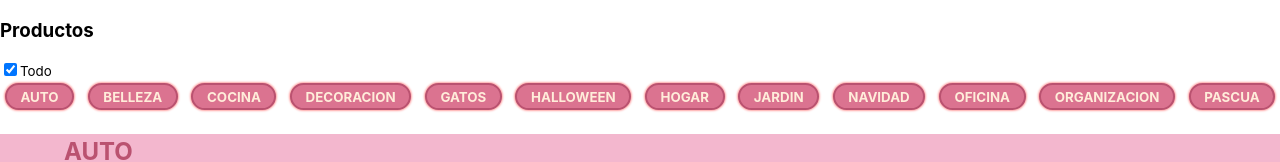
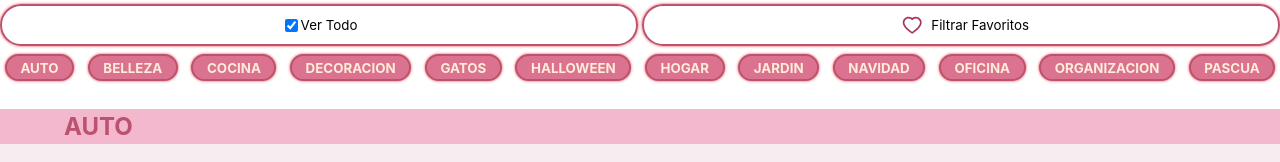
Before and after one commit to eggonzal/clogreen, a React (Create React App) app: page / in a window 1280 px wide. Shown: the top 162 px of the page. Built offline with nearby package versions, Linux system fonts and the light colour scheme.

Commit message:
Improves favorites filter
Signed-off-by: Emiliano Gibran Gonzalez Perez <emiliano.gonzalez@oracle.com>

```diff
--- a/src/App.css
+++ b/src/App.css
@@ -143,6 +143,7 @@
   color: #aa3355;
 }
 
+
 /* Modal */
 .ProductCard {
   position: relative;
@@ -218,13 +219,33 @@
   gap: 0.25rem;
   margin-bottom: 0.5rem;
   font-size: smaller;
+  padding-block: 0.25rem;
 }
 .ProductToolbar label {
   cursor: pointer;
 }
-.ProductToolbar__All { width: 100%;}
-.ProductToolbar__All, .ProductToolbar__All > * {
+.ProductToolbar__All, .ProductToolbar__FavoritesFilter {
+  flex: 1 0 49%;
+  text-align: center;
+
+  border: 2px solid #ba5270;
+  border-radius: 5rem;
+  align-self: stretch;
+  display: flex;
+  justify-content: center;
+  align-items: center;
+
+  box-shadow: 0px 0 2px 1px #ff00005c;
+  margin-bottom: 0.25rem;
+}
+
+.ProductToolbar__All, .ProductToolbar__FavoritesFilter, .ProductToolbar__All > * {
   cursor: pointer;
+}
+
+.ProductToolbar__FavoritesFilter__Icon {
+  font-size: 1.4rem;
+  color: #aa3355;
 }
 .ProductToolbar__option {
 	border: 2px solid #dbc4ce;
--- a/src/App.js
+++ b/src/App.js
@@ -7,11 +7,11 @@ import { AiOutlineHeart, AiFillHeart } from "react-icons/ai";
 import IconButton from '@mui/material/IconButton';
 import { FavoritesProvider, useFavorites } from "./FavoritesContext";
 
-function ProductCard({ descripcion, enlace, notas, imageurl, onViewMore }) {
-  const { favorites, toggleFavorite } = useFavorites();
+function ProductCard({ categoria, descripcion, enlace, notas, imageurl, onViewMore }) {
+  const { favorites, toggleFavorite, filterFavorites } = useFavorites();
   const isFavorite = !!favorites.filter(p => p.descripcion === descripcion).length;
   return (
-    <div className="ProductCard">
+    <div className="ProductCard" hidden={filterFavorites && !isFavorite}>
       <img src={imageurl} alt={descripcion} className="ProductImage" />
       <h2 className="ProductTitle">{descripcion}</h2>
       <p className="ProductDescription">{notas}</p>
@@ -26,7 +26,7 @@ function ProductCard({ descripcion, enlace, notas, imageurl, onViewMore }) {
         </Tooltip>
       )}
       <div className="CardToolbar">
-        <IconButton onClick={e => toggleFavorite({descripcion, enlace, notas, imageurl})}>
+        <IconButton onClick={e => toggleFavorite({categoria, descripcion, enlace, notas, imageurl})}>
             {isFavorite ? <AiFillHeart  className="ProductCard__Favorite"/> : <AiOutlineHeart  className="ProductCard__Favorite"/>}
         </IconButton>
         <a href={enlace} target="_blank">
@@ -120,8 +120,11 @@ function ProductToolbar({
   onCategoriesChange,
 }) {
   const [selectAll, setSelectAll] = useState(false);
+  const {categoriesWithFavorites, filterFavorites, setFilterFavorites} = useFavorites()
 
   const handleCheckboxChange = (category) => {
+    if(filterFavorites && !categoriesWithFavorites.includes(category)) return;
+
     const updatedCategoriesSelected = [...selectedCategories];
     if (updatedCategoriesSelected.includes(category)) {
       updatedCategoriesSelected.splice(updatedCategoriesSelected.indexOf(category), 1);
@@ -140,13 +143,22 @@ function ProductToolbar({
       onCategoriesChange([]);
     }
   };
+  const handleFilterFavorites = () => {
+    setFilterFavorites(!filterFavorites);
+  }
 
   useEffect(() => {
     // Verificar si todas las categorías están seleccionadas para actualizar selectAll
-    if (selectedCategories.length === categories.length) {
-      setSelectAll(true);
-    } else {
-      setSelectAll(false);
+    if(filterFavorites){
+      if (selectedCategories.length === categoriesWithFavorites.length)
+        setSelectAll(true);
+      else
+        setSelectAll(false);
+    }else{
+      if (selectedCategories.length === categories.length)
+        setSelectAll(true);
+      else
+        setSelectAll(false);
     }
   }, [categories, selectedCategories]);
 
@@ -159,23 +171,26 @@ function ProductToolbar({
           type="checkbox"
           id="selectAll"
           checked={selectAll}
+          onChange={(e) => {handleSelectAllChange(); e.stopPropagation()}}
         />
-        <span htmlFor="selectAll">Todo</span>
+        <span htmlFor="selectAll">Ver Todo</span>
+      </div>
+      <div className="ProductToolbar__FavoritesFilter"
+        onClick={e => handleFilterFavorites()}
+      >
+        <IconButton >
+            {filterFavorites ? <AiFillHeart  className="ProductToolbar__FavoritesFilter__Icon"/> : <AiOutlineHeart  className="ProductToolbar__FavoritesFilter__Icon"/>}
+        </IconButton>
+        <span>Filtrar Favoritos</span>
       </div>
       {categories.map((category, index) => (
         <div key={index}
-          onClick={() => handleCheckboxChange(category)}
+          onClick={(e) => handleCheckboxChange(category)}
           className={`ProductToolbar__option ${
-            selectedCategories.includes(category) ? 'active' : ''
+             selectedCategories.includes(category) ? 'active' : ''
           }`}
         >
-          <input
-            type="checkbox"
-            id={`categoria-${index}`}
-            value={category}
-            hidden
-          />
-          <span htmlFor={`categoria-${index}`}>{category}</span>
+          <span>{category}</span>
         </div>
       ))}
     </div>
@@ -183,6 +198,7 @@ function ProductToolbar({
 }
 
 function App() {
+  const {favorites, filterFavorites} = useFavorites();
   const sortedProducts = products.sort((a, b) =>
     a.categoria.localeCompare(b.categoria)
   );
@@ -191,19 +207,41 @@ function App() {
     new Set(sortedProducts.map((product) => product.categoria))
   );
   const [selectedCategories, setSelectedCategories] = useState([...categories]);
+  const [selectedCategoriesBackup, setSelectedCategoriesBackup] = useState(selectedCategories);
+
+  const handleCategoriesChange = (newSelectedCategories) => {
+    const categoriesWithFavorites = Array.from(
+      new Set(favorites.map((product) => product.categoria))
+    );
+    if(filterFavorites)
+      setSelectedCategories(newSelectedCategories.filter(c => categoriesWithFavorites.includes(c)));
+    else
+      setSelectedCategories(newSelectedCategories);
+  };
+
+  useEffect(()=>{
+    const categoriesWithFavorites = Array.from(
+      new Set(favorites.map((product) => product.categoria))
+    );
+    if(filterFavorites){
+      setSelectedCategoriesBackup(selectedCategories);
+      setSelectedCategories(selectedCategories.filter(c => categoriesWithFavorites.includes(c)));
+    } else {
+      const disabledCategoriesWithFavorites = categoriesWithFavorites.filter(c => !selectedCategories.includes(c));
+      // disable categories from the backup that where disabled during favorites view
+      setSelectedCategories(selectedCategoriesBackup.filter(c => !disabledCategoriesWithFavorites.includes(c)));
+    }
+  }, [filterFavorites]);
   return (
-    <FavoritesProvider>
       <div className="App">
-        <h3>Productos</h3>
         <ProductToolbar
           categories={categories}
           selectedCategories={selectedCategories}
-          onCategoriesChange={setSelectedCategories} />
+          onCategoriesChange={handleCategoriesChange} />
         <ProductContainer
           products={sortedProducts}
           categories={selectedCategories}/>
       </div>
-    </FavoritesProvider>
   );
 }
 
--- a/src/FavoritesContext.js
+++ b/src/FavoritesContext.js
@@ -7,14 +7,20 @@ export const useFavorites = () => useContext(FavoritesContext);
 
 export const FavoritesProvider = ({ children }) => {
   const [favorites, setFavorites] = useState([]);
+  const [categoriesWithFavorites, setCategoriesWithFavorites] = useState([])
+  const [filterFavorites, setFilterFavorites] = useState(false);
   const [loaded, setLoaded] = useState(false);
 
   // Cargar favoritos desde localStorage al cargar la aplicación
   useEffect(() => {
     const savedFavorites = JSON.parse(localStorage.getItem('favorites'));
+    const newCategoriesWithFavorites = Array.from(
+      new Set(favorites.map((product) => product.categoria))
+    );
     console.log(`Loaded Favorites: `, savedFavorites)
     if (savedFavorites) {
       setFavorites(savedFavorites);
+      setCategoriesWithFavorites(newCategoriesWithFavorites);
     }
     setLoaded(true);
   }, []);
@@ -24,6 +30,10 @@ export const FavoritesProvider = ({ children }) => {
     if(loaded){
         console.log(`Saving favorites: \n`, favorites);
         localStorage.setItem('favorites', JSON.stringify(favorites));
+        const newCategoriesWithFavorites = Array.from(
+          new Set(favorites.map((product) => product.categoria))
+        );
+        setCategoriesWithFavorites(newCategoriesWithFavorites);
     }
   }, [loaded, favorites]);
 
@@ -37,7 +47,7 @@ export const FavoritesProvider = ({ children }) => {
   };
 
   return (
-    <FavoritesContext.Provider value={{ favorites, toggleFavorite }}>
+    <FavoritesContext.Provider value={{ favorites, toggleFavorite, categoriesWithFavorites, filterFavorites, setFilterFavorites }}>
       {children}
     </FavoritesContext.Provider>
   );
--- a/src/index.js
+++ b/src/index.js
@@ -2,10 +2,13 @@ import React from 'react';
 import ReactDOM from 'react-dom/client';
 import './index.css';
 import App from './App';
+import { FavoritesProvider } from './FavoritesContext';
 
 const root = ReactDOM.createRoot(document.getElementById('root'));
 root.render(
   <React.StrictMode>
-    <App />
+    <FavoritesProvider>
+      <App />
+    </FavoritesProvider>
   </React.StrictMode>
 );
```
